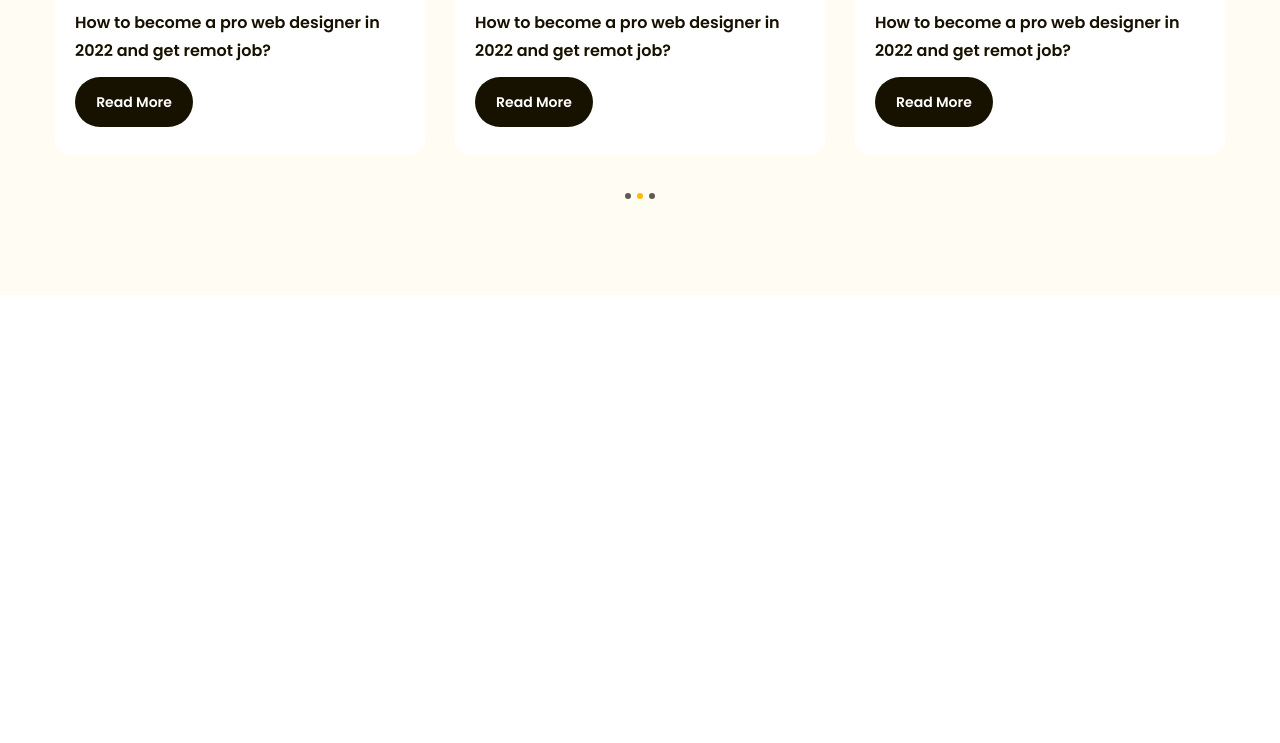
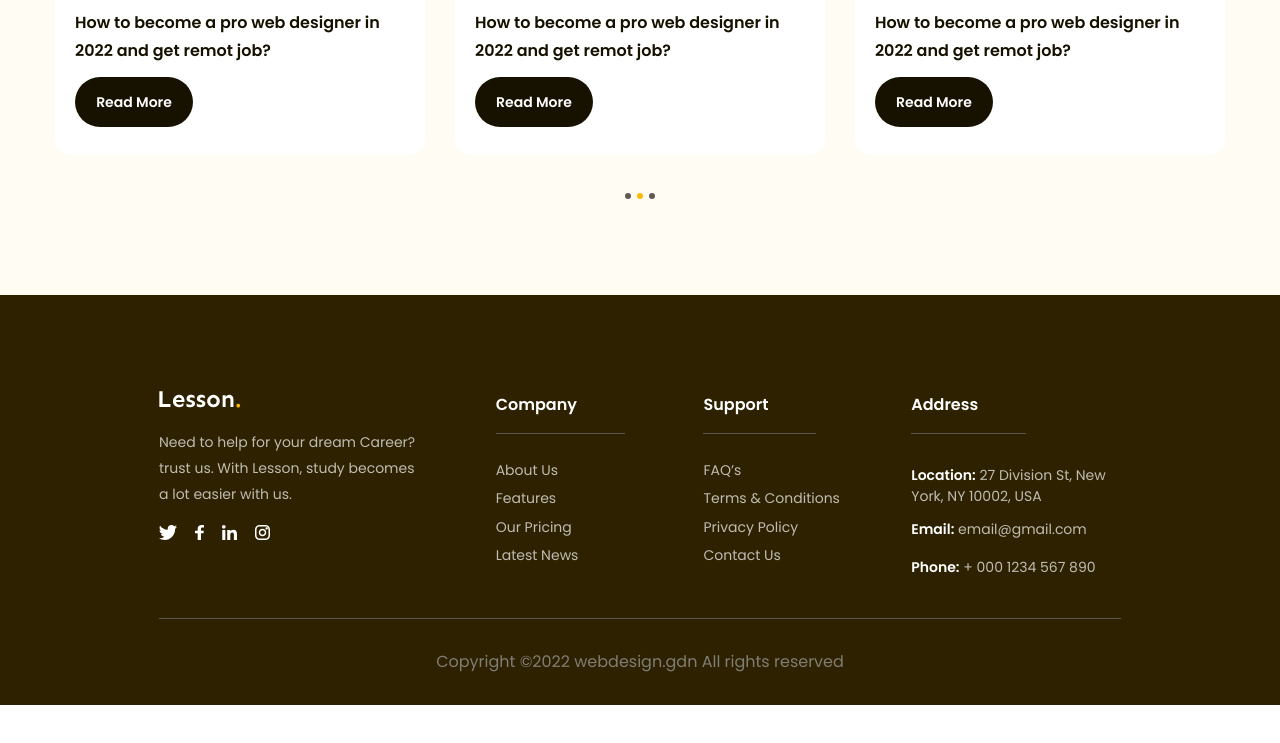
Before and after one commit to tieppro0911/figma-to-html, a plain HTML site: page index.html in a window 1280 px wide. Shown: the part 4767-5510 px from the top of the page. After the commit the page ends 5472 px from the top, so only its background shows below. Drawn offline with Linux system fonts and the light colour scheme.

Commit message:
p11 ending

```diff
--- a/asset/css/stle.css
+++ b/asset/css/stle.css
@@ -571,3 +571,67 @@ a {
   background: var(--btn-color);
   cursor: default;
 }
+/* footer======== */
+footer {
+  padding: 96px 135px 0;
+  background: #2e2100;
+}
+.footer .row {
+  display: flex;
+  padding-bottom: 38px;
+  border-bottom: 1px solid #59554b;
+}
+.footer .row .colum {
+  width: 21.6%;
+}
+.footer .row .colum:first-child {
+  width: 35%;
+}
+.footer .desc {
+  margin-top: 18px;
+  max-width: 267px;
+  color: #bfbcb2;
+  font-size: 1.4rem;
+  line-height: 1.86; /* 185.714% */
+}
+.footer .socials {
+  display: flex;
+  margin-top: 18px;
+  gap: 18px;
+}
+.footer .title {
+  display: inline-block;
+  padding-right: 48px;
+  padding-bottom: 14px;
+  border-bottom: 1px solid #59554b;
+  color: #fff;
+  font-size: 1.6;
+  font-weight: 600;
+  line-height: 1.75; /* 175% */
+}
+.footer .list {
+  margin-top: 28px;
+}
+.footer .list a {
+  display: inline-block;
+  color: #bfbcb2;
+  font-size: 1.4rem;
+  line-height: 1.18; /* 185.714% */
+  margin-bottom: 12px;
+}
+.footer .list li:last-child a {
+  margin-bottom: 0;
+}
+.footer .list strong {
+  color: #fff;
+  font-size: 1.4rem;
+  font-weight: 600;
+  line-height: 1.86; /* 185.714% */
+}
+.footer .copy {
+  padding: 28px 0;
+  color: #807d74;
+  text-align: center;
+  font-size: 1.4;
+  line-height: 1.86; /* 185.714% */
+}
--- a/index.html
+++ b/index.html
@@ -16,7 +16,7 @@
     />
     <title>Document</title>
   </head>
-  <body style="height: 10000px">
+  <body>
     <!-- Header -->
     <header class="header fixed">
       <div class="main-content">
@@ -340,7 +340,7 @@
                   <span class="dot active"></span>
                 </div>
               </div>
-              <!-- Khối phải -->
+
               <div class="content">
                 <img
                   src="./asset/icon/open-quote.svg"
@@ -558,5 +558,72 @@
         </div>
       </div>
     </main>
+    <!-- footer -->
+    <footer class="footer">
+      <div class="main-content">
+        <div class="row">
+          <!-- colum1 -->
+          <div class="colum">
+            <img src="./asset/icon/Lesson..svg" alt="lesson" class="logo" />
+            <p class="desc">
+              Need to help for your dream Career? trust us. With Lesson, study
+              becomes a lot easier with us.
+            </p>
+            <div class="socials">
+              <a href="#!"
+                ><img src="./asset/icon/twitter.svg" alt="" class="icon" /></a
+              ><a href="#!"
+                ><img src="./asset/icon/f.svg" alt="" class="icon" /></a
+              ><a href="#!"
+                ><img src="./asset/icon/linked_in.svg" alt="" class="icon" /></a
+              ><a href="#!"
+                ><img src="./asset/icon/instagram.svg" alt="" class="icon"
+              /></a>
+            </div>
+          </div>
+          <!-- colum2 -->
+          <div class="colum">
+            <h3 class="title">Company</h3>
+            <ul class="list">
+              <li><a href="#!">About Us</a></li>
+              <li><a href="#!">Features</a></li>
+              <li><a href="#!">Our Pricing</a></li>
+              <li><a href="#!">Latest News</a></li>
+            </ul>
+          </div>
+          <!-- colum3 -->
+          <div class="colum">
+            <h3 class="title">Support</h3>
+            <ul class="list">
+              <li><a href="#!">FAQ’s</a></li>
+              <li><a href="#!">Terms & Conditions</a></li>
+              <li><a href="#!">Privacy Policy</a></li>
+              <li><a href="#!">Contact Us</a></li>
+            </ul>
+          </div>
+          <!-- colum4 -->
+          <div class="colum">
+            <h3 class="title">Address</h3>
+            <ul class="list">
+              <li>
+                <a href="#!"
+                  ><strong>Location:</strong> 27 Division St, New York, NY
+                  10002, USA</a
+                >
+              </li>
+              <li>
+                <a href="#!"><strong>Email:</strong> email@gmail.com</a>
+              </li>
+              <li>
+                <a href="#!"><strong>Phone:</strong> + 000 1234 567 890</a>
+              </li>
+            </ul>
+          </div>
+        </div>
+        <div class="copy">
+          <p>Copyright ©2022 webdesign.gdn All rights reserved</p>
+        </div>
+      </div>
+    </footer>
   </body>
 </html>
```
Also changed, not shown: asset/icon/Lesson..svg (added), asset/icon/f.svg (added), asset/icon/instagram.svg (added), asset/icon/linked_in.svg (added), asset/icon/twitter.svg (added).
